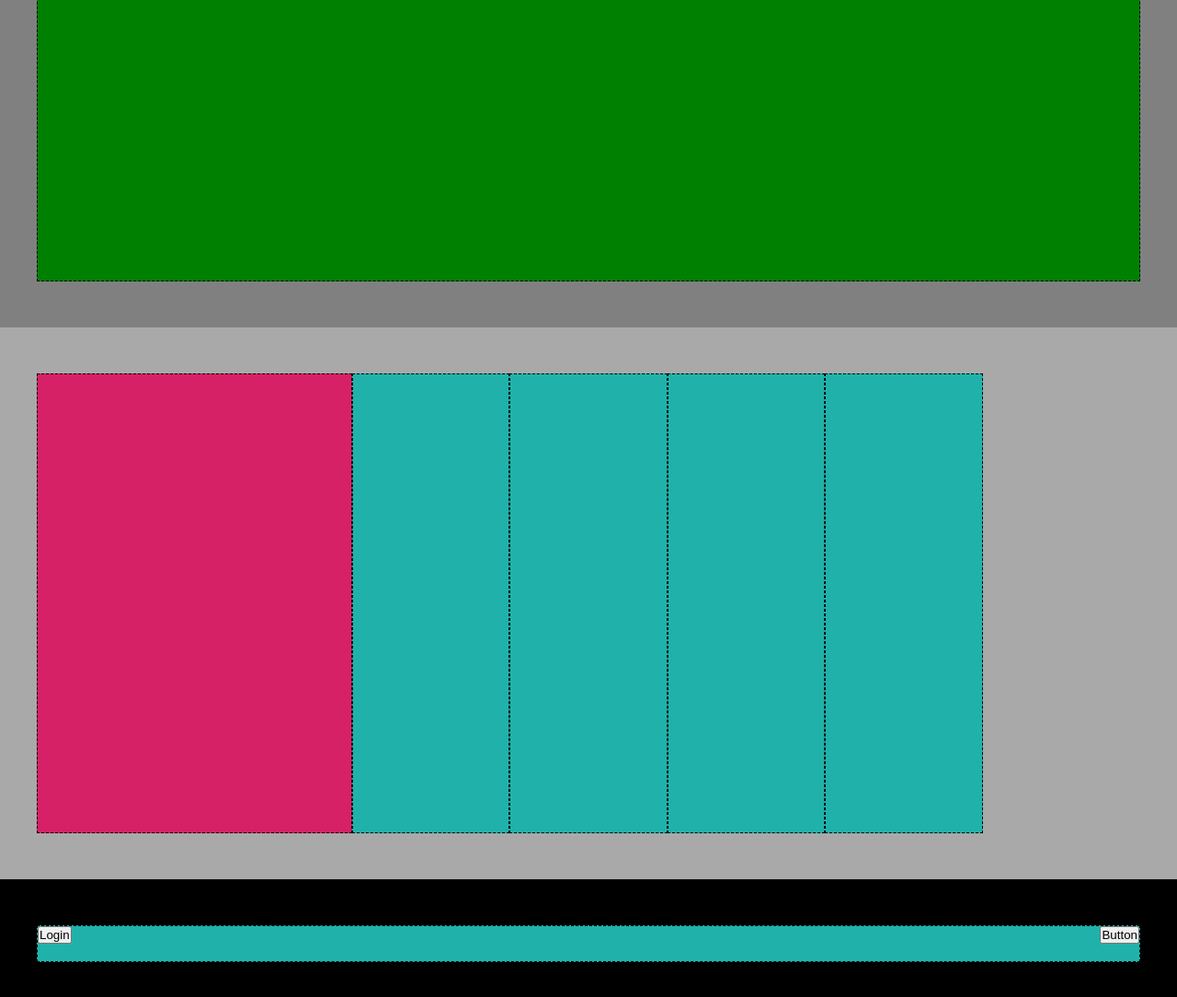
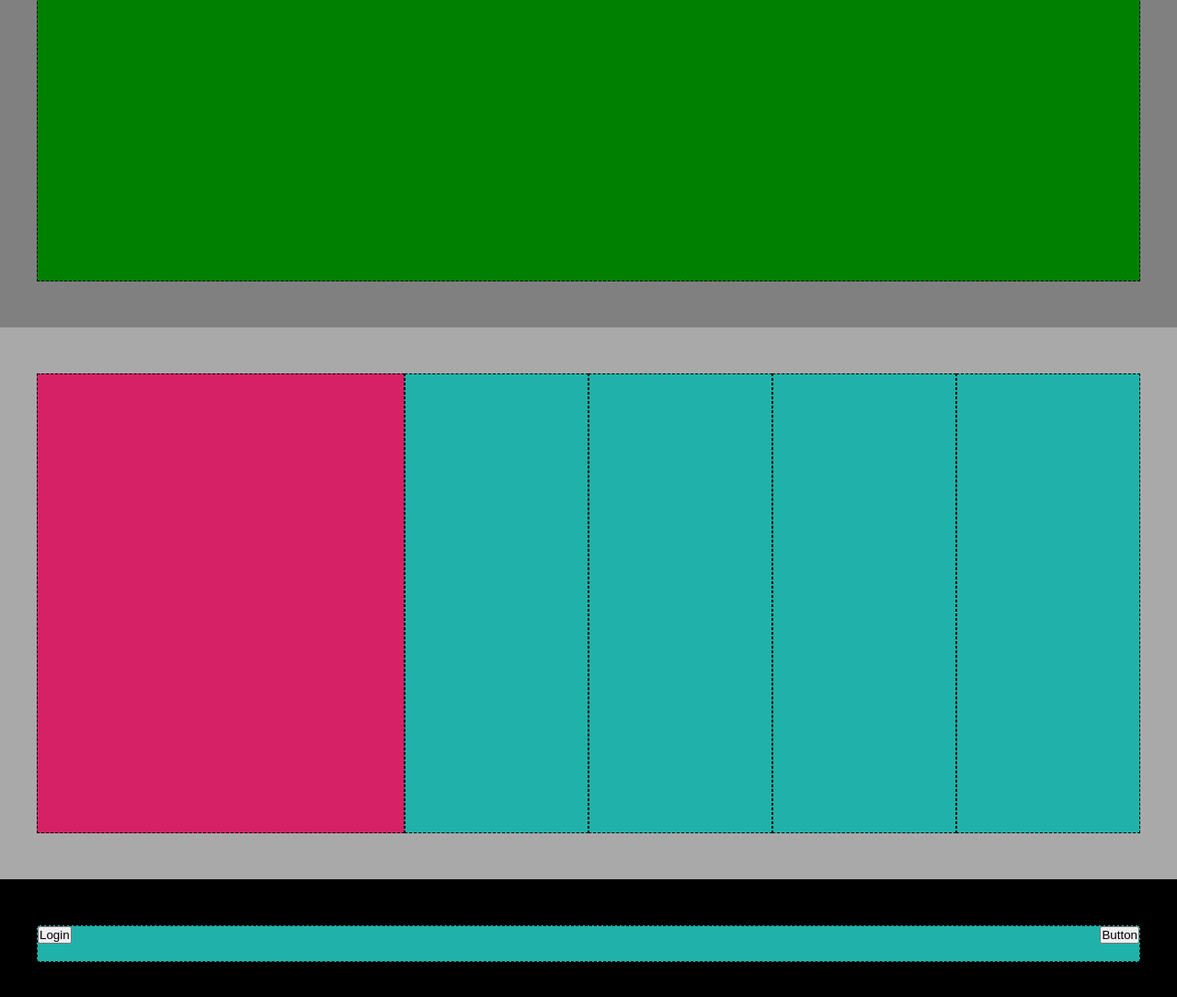
Before and after one commit to violix96/htmlcss-discord, a plain HTML site: page index.html in a window 1280 px wide. Shown: the part 2364-3448 px from the top of the page at 92% size. Drawn offline with Linux system fonts and the light colour scheme.

Commit message:
[UPD] modifica sesto container

```diff
--- a/css/style.css
+++ b/css/style.css
@@ -46,13 +46,13 @@ header{
 
 
 .col-17{
-    width: calc( 100% / 7);
+    width: calc( 100% / 6);
     border: 1px dashed black;
 
 }
 
 .col-34{
-    width: calc( 100% / 7 * 2);
+    width: calc( 100% / 6 * 2);
     border: 1px dashed black;
 
 }
```
